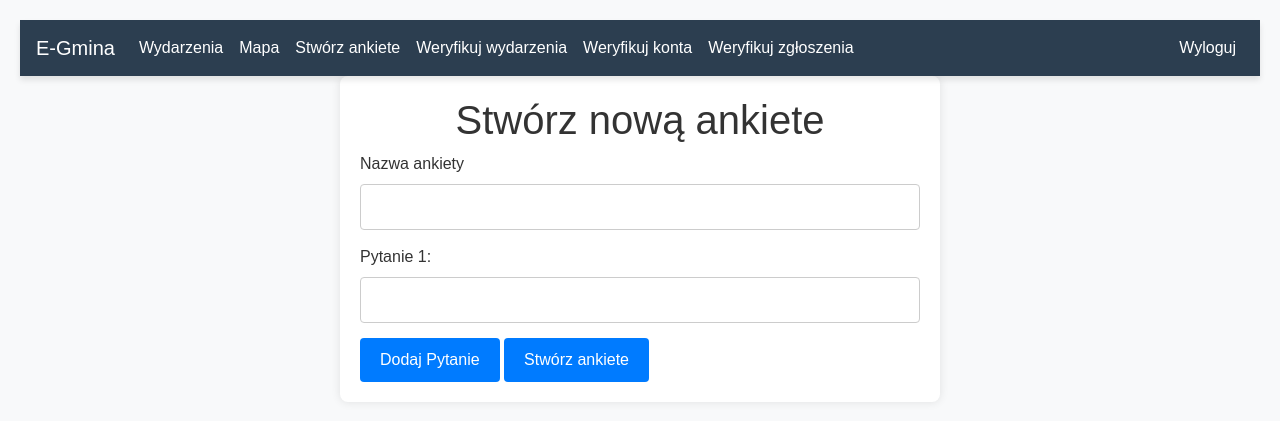
After one commit to PrzemyslawMusial242473/E-Gmina, a Flask app: page /create-survey in a window 1280 px wide. The commit adds this page. Shown: the top 421 px of the page. Run offline with Flask 3, Linux system fonts and the light colour scheme; a user stored in the database is signed in; some libraries are stand-ins or nearby versions.

Commit message:
Dodano tworzenie ankiet oraz wypełnianie ich przez użytkownika

```diff
--- a/Sumatywny/website/templates/base.html
+++ b/Sumatywny/website/templates/base.html
@@ -57,12 +57,14 @@
                         <a class="nav-item nav-link" id="friends-button" href="/invite-friends">Znajomi</a>
                         <a class="nav-item nav-link" id="report-button" href='/report'>Zgłoś przestępstwo</a>
                         <a class="nav-item nav-link" id="platnosc-button" href='/payment'>Płatność</a>
+                        <a class="nav-item nav-link" id="ankiety-button" href='/surveys'>Ankiety</a>
                     {% endif %}
                     {% if current_user.role != 'user' %}
                         <a class="nav-item nav-link" id="events" href="/events">Wydarzenia</a>
                     {% endif %}
                     {% if current_user.role == 'admin' %}
                     <a class="nav-item nav-link" id="maps" href="/maps">Mapa</a>
+                    <a class="nav-item nav-link" id="admin_users" href="/create-survey">Stwórz ankiete</a>
                     <a class="nav-item nav-link" id="admin_events" href="/admin-events">Weryfikuj wydarzenia</a>
                     <a class="nav-item nav-link" id="admin_users" href="/admin-users">Weryfikuj konta</a>
                     <a class="nav-item nav-link" id="admin_users" href="/admin-reports">Weryfikuj zgłoszenia</a>
--- /dev/null
+++ b/Sumatywny/website/templates/create_survey.html
@@ -0,0 +1,85 @@
+{% extends "base.html" %}
+{% block title %}Stwórz nową ankietę{% endblock %}
+{% block content %}
+    <style>
+        body {
+            font-family: Arial, sans-serif;
+            margin: 0;
+            padding: 20px;
+            background-color: #f8f9fa;
+        }
+        .container {
+            max-width: 600px;
+            margin: 0 auto;
+            background-color: #ffffff;
+            padding: 20px;
+            border-radius: 8px;
+            box-shadow: 0 0 10px rgba(0, 0, 0, 0.1);
+        }
+        h1 {
+            text-align: center;
+            color: #333333;
+        }
+        label {
+            display: block;
+            margin-bottom: 8px;
+            color: #333333;
+        }
+        input[type="text"],
+        textarea {
+            width: 100%;
+            padding: 10px;
+            margin-bottom: 15px;
+            border: 1px solid #ccc;
+            border-radius: 4px;
+        }
+        button {
+            background-color: #007bff;
+            color: #ffffff;
+            padding: 10px 20px;
+            border: none;
+            border-radius: 4px;
+            cursor: pointer;
+        }
+        button:hover {
+            background-color: #0056b3;
+        }
+    </style>
+    <script>
+        function addQuestionField() {
+            const questionList = document.getElementById('question-list');
+            const newQuestion = document.createElement('div');
+            newQuestion.classList.add('question');
+            const questionCount = document.querySelectorAll('.question').length + 1;
+            newQuestion.innerHTML = `
+                <label for="question_${questionCount}">Pytanie ${questionCount}:</label>
+                <input type="text" id="question_${questionCount}" name="questions[]" required>
+                <button type="button" onclick="removeQuestionField(this)">Remove</button>
+            `;
+            questionList.appendChild(newQuestion);
+        }
+
+        function removeQuestionField(button) {
+            const questionList = document.getElementById('question-list');
+            questionList.removeChild(button.parentElement);
+        }
+    </script>
+</head>
+<body>
+    <h1>Stwórz nową ankiete</h1>
+    <form method="POST">
+        <div>
+            <label for="title">Nazwa ankiety</label>
+            <input type="text" id="title" name="title" required>
+        </div>
+        <div id="question-list">
+            <div class="question">
+                <label for="question_1">Pytanie 1:</label>
+                <input type="text" id="question_1" name="questions[]" required>
+            </div>
+        </div>
+        <button type="button" onclick="addQuestionField()">Dodaj Pytanie</button>
+        <button type="submit">Stwórz ankiete</button>
+    </form>
+</body>
+{% endblock %}
--- a/Sumatywny/website/views.py
+++ b/Sumatywny/website/views.py
@@ -1,7 +1,7 @@
 import requests
 from flask import Blueprint, render_template, request, flash, jsonify, redirect, url_for
 from flask_login import login_required, current_user
-from .models import Event, MapMarker, User, Message,Report
+from .models import Event, MapMarker, User, Message,Report, Survey, Answer, Question
 from datetime import datetime
 from . import db
 import json
@@ -528,3 +528,45 @@ def success():
 @views.route('/cancel')
 def cancel():
     return render_template('cancel.html')
+
+@views.route('/surveys', methods=['GET'])
+@login_required
+def surveys():
+    surveys = Survey.query.filter_by(status='active').all()
+    return render_template('surveys.html', surveys=surveys,user=current_user)
+
+@views.route('/survey/<int:survey_id>', methods=['GET', 'POST'])
+@login_required
+def fill_survey(survey_id):
+    survey = Survey.query.get_or_404(survey_id)
+    if request.method == 'POST':
+        for question in survey.questions:
+            answer_text = request.form.get(f'question_{question.id}')
+            answer = Answer(text=answer_text, question_id=question.id, user_id=current_user.id)
+            db.session.add(answer)
+        db.session.commit()
+        survey.status = "completed"
+        db.session.add(survey)
+        db.session.commit()
+        flash('Dziękujemy za wypełnienie ankiety!', 'success')
+        return redirect(url_for('views.surveys'))
+    return render_template('survey.html', survey=survey, user=current_user)
+
+@views.route('/create-survey', methods=['GET', 'POST'])
+@login_required
+def create_survey():
+    if request.method == 'POST':
+        title = request.form.get('title')
+        survey = Survey(title=title)
+        questions = request.form.getlist('questions[]')
+        db.session.add(survey)
+        db.session.commit()
+        for question_text in questions:
+            if question_text.strip():
+                question = Question(text=question_text, survey_id=survey.id)
+                db.session.add(question)
+
+        db.session.commit()
+        flash('Ankieta została utworzona!', 'success')
+        return redirect(url_for('views.create_survey'))
+    return render_template('create_survey.html',user=current_user)
```
Also changed, not shown: Sumatywny/website/models.py (+18 -0 lines), Sumatywny/website/templates/survey.html (added, +18 -0 lines), Sumatywny/website/templates/surveys.html (added, +14 -0 lines), Sumatywny/instance/database.db.
